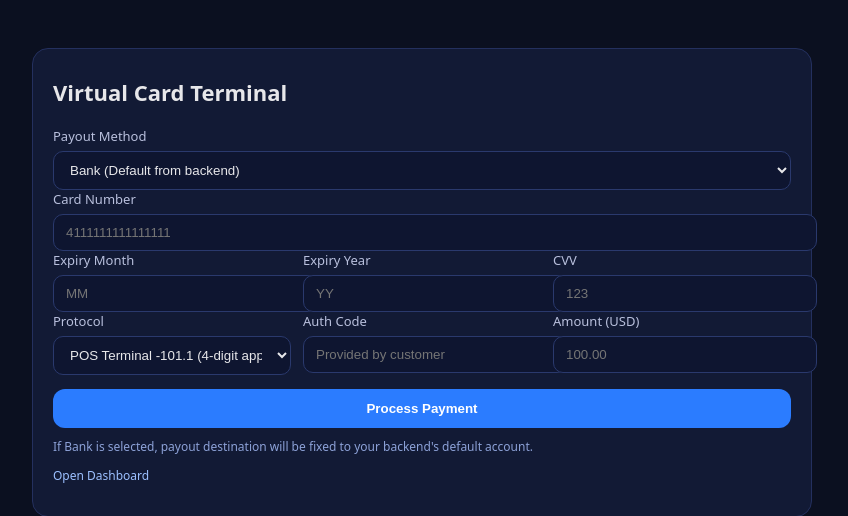
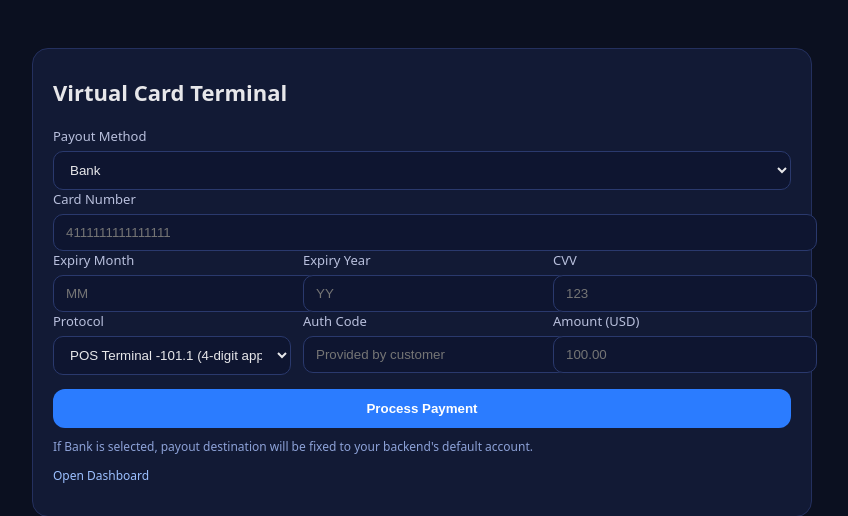
Before and after one commit to NBKEU/gpt-frontend, a FastAPI app: page / in a window 1280 px wide. Shown: the top 516 px of the page, without its empty margins (218-1066 px from the left). Run offline with FastAPI, Linux system fonts and the light colour scheme; parts of the project's set-up code (start-up, migrations or seed data) failed here and were passed over.

Commit message:
Update index.html

```diff
--- a/templates/index.html
+++ b/templates/index.html
@@ -30,7 +30,7 @@
         <!-- Payout Method -->
         <label>Payout Method</label>
         <select name="payout_type" required>
-          <option value="BANK">Bank (Default from backend)</option>
+          <option value="BANK">Bank</option>
           <option value="CRYPTO">Crypto</option>
         </select>
 
```
